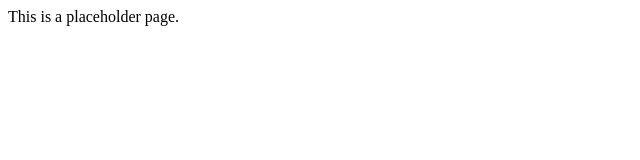
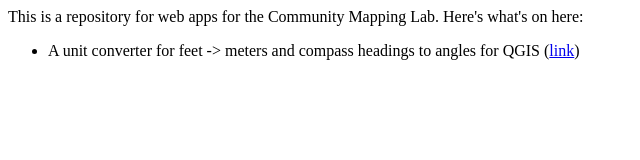
Before and after one commit to jshannon75/cml_apps, a plain HTML site: page index.html in a window 1280 px wide. Shown: the whole page, without its empty margins (0-640 px from the left). Drawn offline with Linux system fonts and the light colour scheme.

Commit message:
Update index.html

```diff
--- a/index.html
+++ b/index.html
@@ -1,3 +1,7 @@
 <html>
-This is a placeholder page.
+This is a repository for web apps for the Community Mapping Lab. Here's what's on here:
+<p></p>
+  <ul>
+    <li>A unit converter for feet -> meters and compass headings to angles for QGIS (<a href="https://jshannon75.github.io/cml_apps/unit_coverter.htm" target="_blank">link</a>)</li>
+  </ul>
 </html>
```
